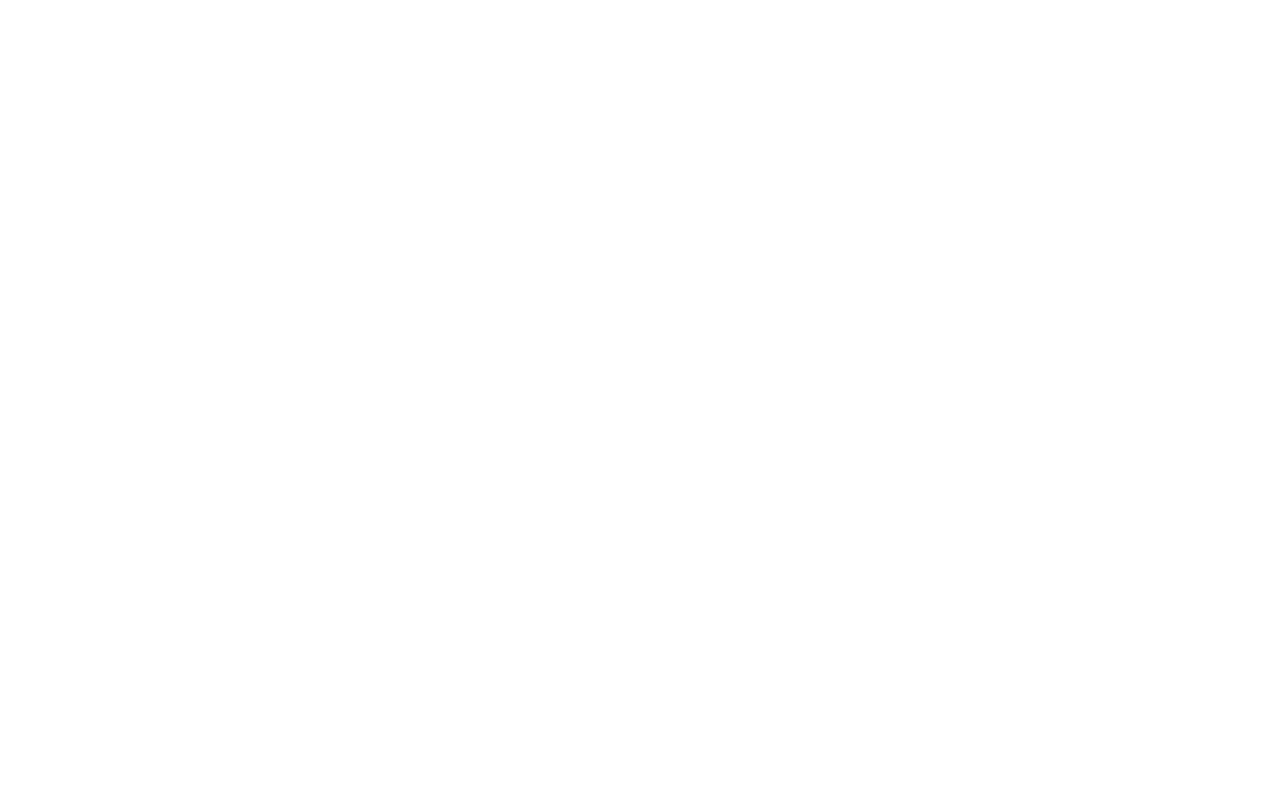
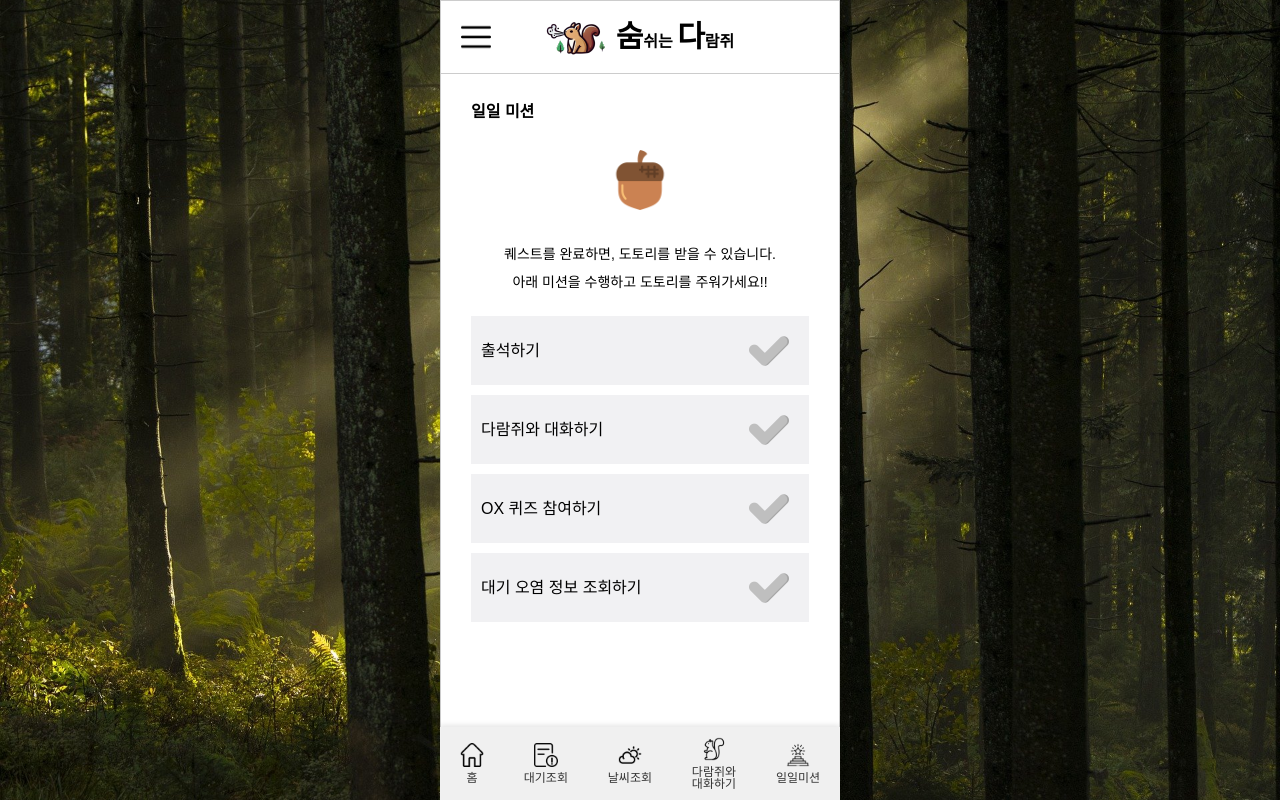
Before and after one commit to 100-hours-a-week/5-team-daramgil-sumda-fe, a React (Create React App) app: page /daily in a window 1280 px wide. Before the commit this address had no page. Built offline with nearby package versions, Linux system fonts and the light colour scheme.

Commit message:
feat: Complete DailyMission page and add related assets
- Completed the implementation of DailyMission.tsx and associated CSS.
- Added new assets: acorn.png and check.png.
- Linked DailyMission component to the route in App.tsx.

```diff
--- a/src/App.tsx
+++ b/src/App.tsx
@@ -11,6 +11,7 @@
 import SensitiveCheck from "./routes/SensitiveCheck";
 import Setting from "./routes/Setting";
 import Contact from "./routes/Contact";
+import DaliyMission from "./routes/DailyMission";
 
 const App: React.FC = () => {
   return (
@@ -27,6 +28,7 @@
             <Route path="/sensitivecheck" element={<SensitiveCheck />} />
             <Route path="/setting" element={<Setting />} />
             <Route path="/contact" element={<Contact />} />
+            <Route path="/daily" element={<DaliyMission />}></Route>
           </Route>
         </Routes>
       </Router>
--- /dev/null
+++ b/src/routes/DailyMission.tsx
@@ -0,0 +1,37 @@
+import React from "react";
+import "./styles/DailyMission.css";
+import Acorn_img from "../assets/acorn.png";
+import Check_img from "../assets/check.png";
+const DaliyMission: React.FC = () => {
+  return (
+    <div className="dailymission-container">
+      <h3 className="dailymission-header">일일 미션</h3>
+      <div className="dailymission-page-meta">
+        <img src={Acorn_img} alt="도도리 이미지" className="acron-img" />
+        <p className="dailymission-explanation-text">
+          퀘스트를 완료하면, 도토리를 받을 수 있습니다. <br />
+          아래 미션을 수행하고 도토리를 주워가세요!!
+          <br />
+        </p>
+      </div>
+      <div className="mission-container">
+        <p>출석하기</p>
+        <img className="check-img" src={Check_img} alt="체크 이미지" />
+      </div>
+      <div className="mission-container">
+        <p>다람쥐와 대화하기</p>
+        <img className="check-img" src={Check_img} alt="체크 이미지" />
+      </div>
+      <div className="mission-container">
+        <p>OX 퀴즈 참여하기</p>
+        <img className="check-img" src={Check_img} alt="체크 이미지" />
+      </div>
+      <div className="mission-container">
+        <p>대기 오염 정보 조회하기</p>
+        <img className="check-img" src={Check_img} alt="체크 이미지" />
+      </div>
+    </div>
+  );
+};
+
+export default DaliyMission;
--- /dev/null
+++ b/src/routes/styles/DailyMission.css
@@ -0,0 +1,46 @@
+.dailymission-container {
+    min-height: 100vh;
+    padding: 30px;
+}
+
+.dailymission-header {
+    font-size: 16px;
+    font-weight: 700;
+}
+.dailymission-page-meta {
+    display: flex;
+    flex-direction: column;
+    align-items: center;
+    justify-content: center;
+
+}
+.acron-img{
+    display: block;
+    width: 60px;
+    height: 60px;
+    margin-top: 30px;
+    margin-bottom: 20px;
+}
+.dailymission-explanation-text {
+    margin: 10px;
+    text-align: center;
+    font-size: 14px;
+    line-height: 2;
+    font-weight: 500;
+}
+.mission-container {
+    height: 69px;
+    width: 100%;
+    background-color: #F1F1F3;
+    display: flex;
+    margin:10px 10px 10px 0px;
+    padding: 10px 20px 10px 10px;
+    align-items: center;
+}
+.check-img {
+    width: 40px;
+    height: 40px;
+    margin-left: auto;
+    /* 회색으로 변경하는 속성 */
+    filter: grayscale(100%);
+}
```
Also changed, not shown: src/assets/acorn.png (added), src/assets/check.png (added).
